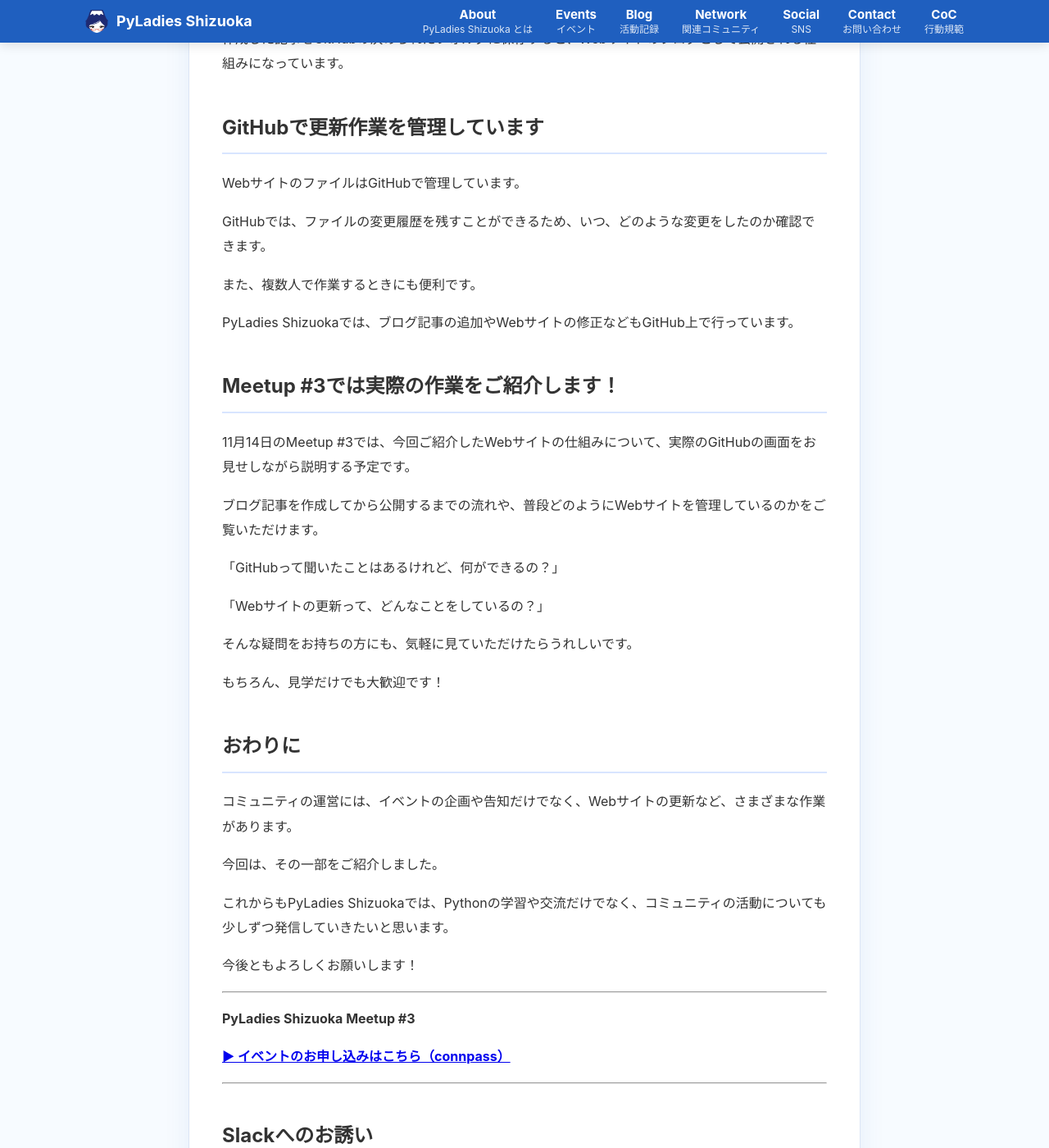
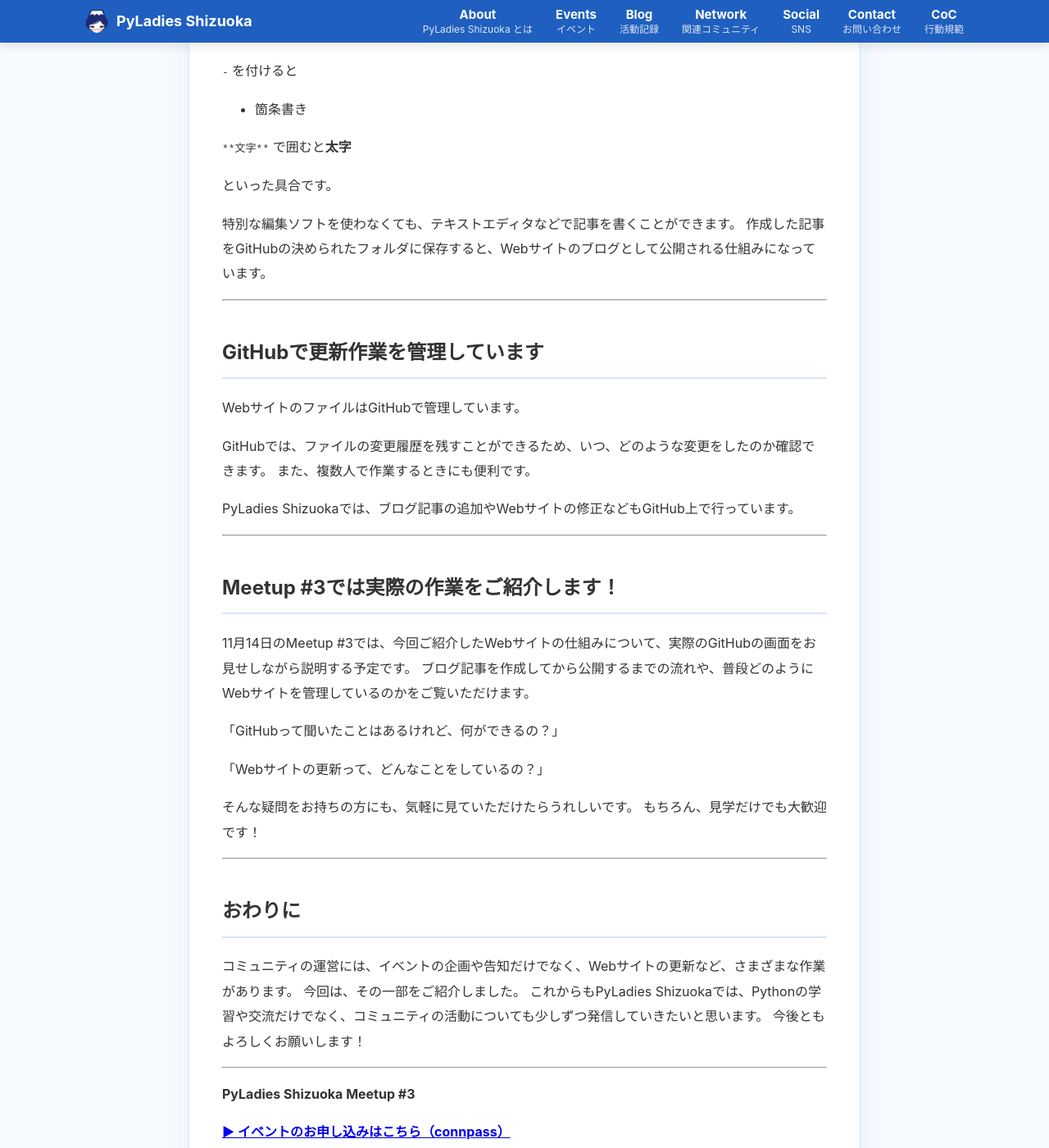
Before and after one commit to PyLadiesShizuoka/pyladiesshizuoka.github.io, a Jekyll site: the page built from _posts/2026-11-03-How-the-Website-Works.md, in a window 1280 px wide and 1400 px high, scrolled down 1702 px. Shown: the whole window at 82% size. Built offline with Jekyll 4.4.1, drawn with Linux system fonts in a browser that asks for light colours; some of the changed text lies outside the part shown.

Commit message:
Update 2026-11-03-How-the-Website-Works.md

```diff
--- a/_posts/2026-11-03-How-the-Website-Works.md
+++ b/_posts/2026-11-03-How-the-Website-Works.md
@@ -5,21 +5,27 @@
 ---
 
 こんにちは、PyLadies Shizuokaです！
-
 11月14日開催の「PyLadies Shizuoka Meetup #3」に向けて、ただいま資料を準備しています。
 
 今回のイベントでは、普段なかなか見る機会のないコミュニティ運営の裏側を、実際の作業を交えながらご紹介する予定です。
-
 資料を作りながら、改めて「私たちのWebサイトは、どんな仕組みで動いているんだろう？」と考えてみました。
 
 せっかくなので、今回はその仕組みを少しご紹介します！
 
+---
+
+## 目次
+{: .no_toc }
+
+* TOC
+{:toc}
+
+---
+
 ## WebサイトはGitHub Pagesで公開しています
 
 PyLadies ShizuokaのWebサイトは、GitHub Pagesを使って公開しています。
-
 GitHub Pagesは、GitHubに保存したファイルをWebサイトとして公開できるサービスです。
-
 私たちのサイトでは、HTML・CSS・JavaScriptなどを使ってページを構成しています。
 
 それぞれの役割を簡単に説明すると、
@@ -32,10 +38,10 @@
 
 Webサイトを更新するときには、これらのファイルを編集したり、表示を確認したりしています。
 
+---
 ## ブログ記事はMarkdownで作成しています
 
 このブログ記事も、Markdownという書き方を使って作成しています。
-
 Markdownは、見出しや箇条書き、リンクなどを簡単な記号で表現できる文章の書き方です。
 
 例えば、
@@ -53,23 +59,22 @@
 といった具合です。
 
 特別な編集ソフトを使わなくても、テキストエディタなどで記事を書くことができます。
-
 作成した記事をGitHubの決められたフォルダに保存すると、Webサイトのブログとして公開される仕組みになっています。
 
+---
 ## GitHubで更新作業を管理しています
 
 WebサイトのファイルはGitHubで管理しています。
 
 GitHubでは、ファイルの変更履歴を残すことができるため、いつ、どのような変更をしたのか確認できます。
-
 また、複数人で作業するときにも便利です。
 
 PyLadies Shizuokaでは、ブログ記事の追加やWebサイトの修正などもGitHub上で行っています。
 
+---
 ## Meetup #3では実際の作業をご紹介します！
 
 11月14日のMeetup #3では、今回ご紹介したWebサイトの仕組みについて、実際のGitHubの画面をお見せしながら説明する予定です。
-
 ブログ記事を作成してから公開するまでの流れや、普段どのようにWebサイトを管理しているのかをご覧いただけます。
 
 「GitHubって聞いたことはあるけれど、何ができるの？」
@@ -77,17 +82,14 @@
 「Webサイトの更新って、どんなことをしているの？」
 
 そんな疑問をお持ちの方にも、気軽に見ていただけたらうれしいです。
-
 もちろん、見学だけでも大歓迎です！
 
+---
 ## おわりに
 
 コミュニティの運営には、イベントの企画や告知だけでなく、Webサイトの更新など、さまざまな作業があります。
-
 今回は、その一部をご紹介しました。
-
 これからもPyLadies Shizuokaでは、Pythonの学習や交流だけでなく、コミュニティの活動についても少しずつ発信していきたいと思います。
-
 今後ともよろしくお願いします！
 
 ---
```
